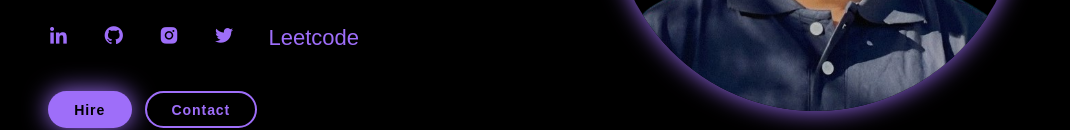
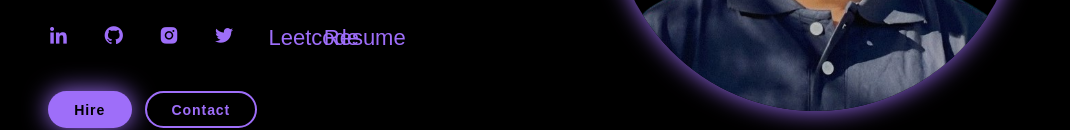
Before and after one commit to abhiinavjain/portfolio, a website: page portfolio website/index.html in a window 1280 px wide. Shown: the part 521-651 px from the top of the page, without its empty margins (106-1176 px from the left). Drawn offline with nearby package versions, Linux system fonts and the light colour scheme.

Commit message:
Update index.html

```diff
--- a/portfolio website/index.html
+++ b/portfolio website/index.html
@@ -41,6 +41,7 @@
                 <a href="https://www.instagram.com/abhiinav.jain?igsh=b2w3dHg1bzM1ZnNu" target="_blank"><i class='bx bxl-instagram-alt' ></i></a>
                 <a href="https://x.com/Abiinavjain" target="_blank"><i class='bx bxl-twitter'></i></a>
                 <a href="https://leetcode.com/u/abhinavjain13/" target="_blank">Leetcode</a>
+                <a href="Abhinav_Jain.pdf" download>Resume</a>
             </div>
 
             <div class="btn-group">
```
